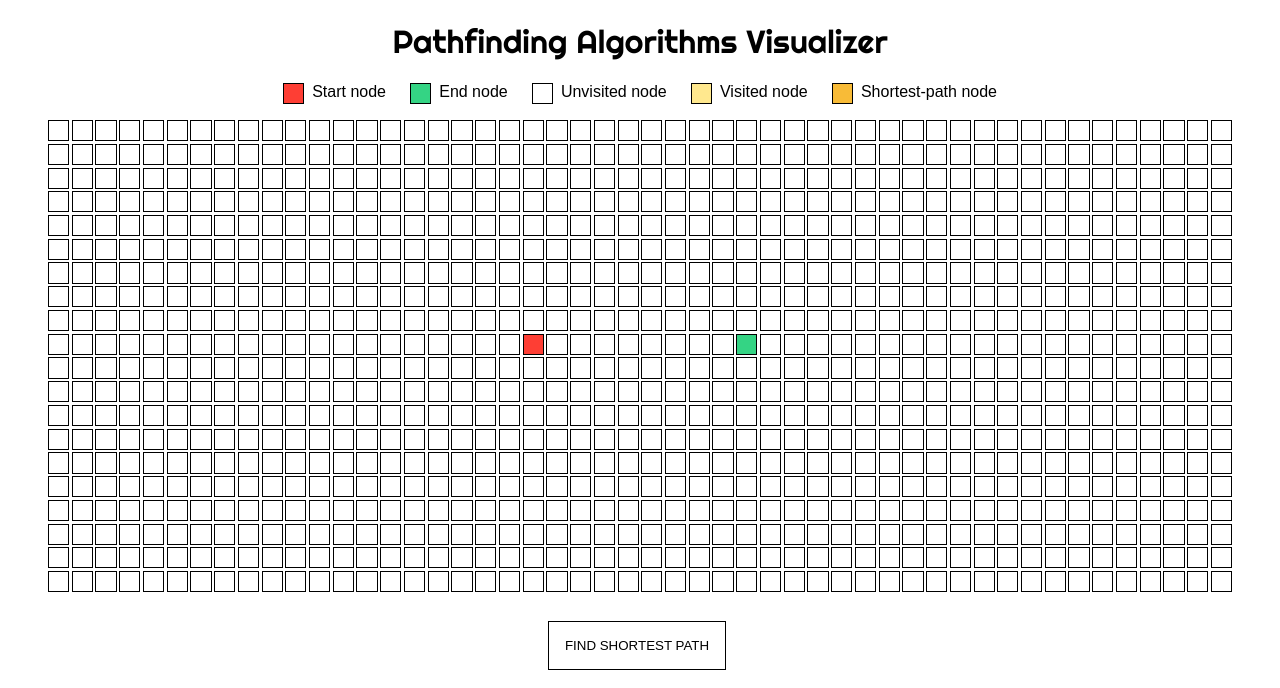
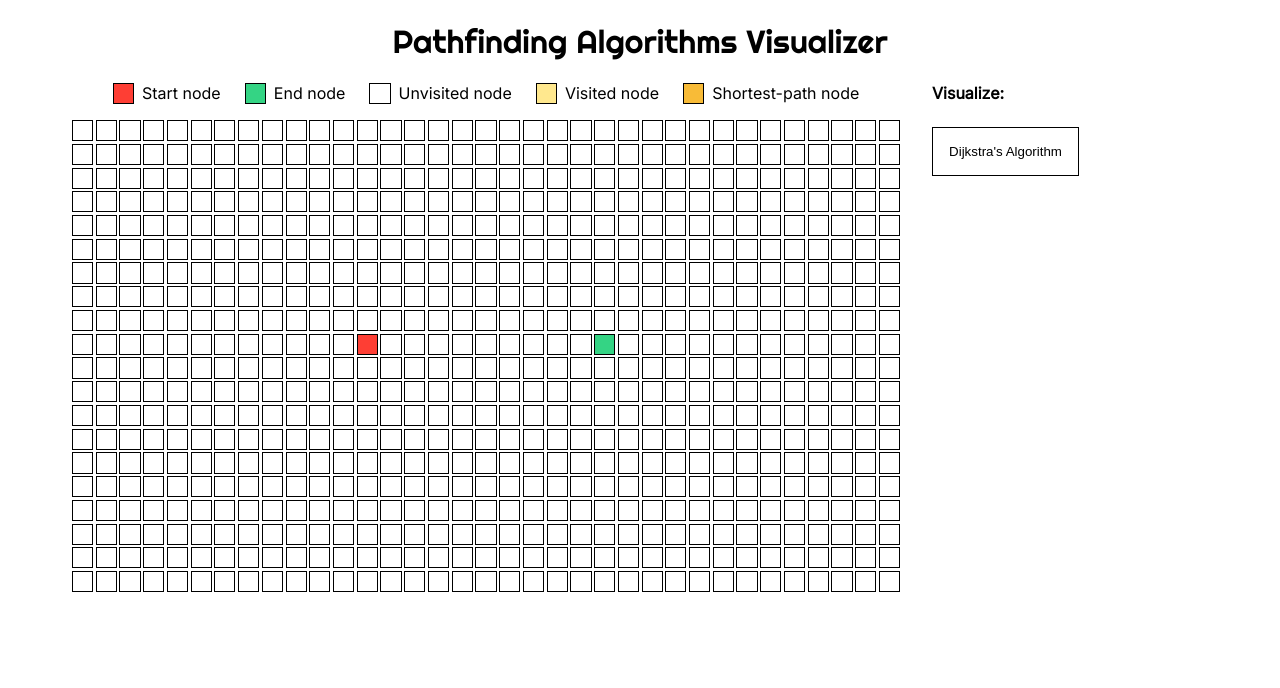
Before and after one commit to sonngdev/algorithms-visualizer, a React (Vite) app in the folder react-vite/: page / in a window 1280 px wide. Shown: the top 688 px of the page. Built offline with nearby package versions, Linux system fonts and the light colour scheme.

Commit message:
feat: Update app layout

```diff
--- a/react-vite/index.html
+++ b/react-vite/index.html
@@ -8,7 +8,7 @@
     <link rel="icon" type="image/png" href="/src/assets/favicon/src/favicon.svg" />
     <link rel="manifest" href="/src/assets/favicon/site.webmanifest">
     <meta name="viewport" content="width=device-width, initial-scale=1.0" />
-    <title>Algorithm Visualizer (React Vite)</title>
+    <title>Algorithms Visualizer</title>
   </head>
   <body>
     <div id="root"></div>
--- a/react-vite/src/App.css
+++ b/react-vite/src/App.css
@@ -9,8 +9,21 @@
   font-family: 'Righteous';
 }
 
+.main {
+  display: grid;
+  column-gap: 2rem;
+  grid-template-areas:
+    "legends sidebar"
+    "grid sidebar";
+  grid-template-rows: fit-content;
+  grid-template-columns: 3fr 1fr;
+}
+
 .legends {
+  grid-area: legends;
   display: flex;
+  justify-content: center;
+  flex-wrap: wrap;
   column-gap: 1.5rem;
   margin-bottom: 1rem;
 }
@@ -18,29 +31,39 @@
 .legend-group {
   display: flex;
   column-gap: 0.5rem;
+  align-items: center;
 }
 
 .grid {
   --grid-gap: 0.2vw;
+  grid-area: grid;
   display: grid;
   row-gap: var(--grid-gap);
   column-gap: var(--grid-gap);
   width: fit-content;
 }
 
+.sidebar {
+  grid-area: sidebar;
+}
+
+.subtitle {
+  font-size: 1rem;
+  margin-top: 0;
+  margin-bottom: 1.5rem;
+}
+
 .action {
-  margin-top: 2rem;
-  text-transform: uppercase;
   border: solid 1px black;
   background-color: transparent;
   padding: 1rem;
   cursor: pointer;
   transition: all ease-in-out 0.1s;
   box-shadow: 0 0 0 0;
-  transform: translate(-3px, -3px);
+  transform: translate(0, 0);
 }
 
 .action:hover {
   box-shadow: 3px 3px 0 0;
-  transform: translate(-6px, -6px);
+  transform: translate(-3px, -3px);
 }
--- a/react-vite/src/App.tsx
+++ b/react-vite/src/App.tsx
@@ -23,11 +23,11 @@ export type DragState = {
 }
 
 const NUM_ROWS = 20;
-const NUM_COLS = 50;
+const NUM_COLS = 35;
 
 function App() {
-  const [startNodePos, setStartNodePos] = useState({ row: 9, col: 20 });
-  const [endNodePos, setEndNodePos] = useState({ row: 9, col: 29 });
+  const [startNodePos, setStartNodePos] = useState({ row: 9, col: 12 });
+  const [endNodePos, setEndNodePos] = useState({ row: 9, col: 22 });
   const initialNodeStates = useMemo(() => {
     const states: NodeState[][] = [];
     for (let i = 0; i < NUM_ROWS; i++) {
@@ -144,6 +144,7 @@ function App() {
     <div className="App">
       <h1 className="title">Pathfinding Algorithms Visualizer</h1>
 
+      <div className="main">
         <div className="legends">
           <div className="legend-group">
             <div className="node start"></div>
@@ -206,13 +207,17 @@ function App() {
           ))}
         </div>
 
+        <div className="sidebar">
+          <h2 className="subtitle">Visualize:</h2>
           <button
             type="button"
             className="action"
             onClick={findShortestPath}
           >
-        Find shortest path
+            Dijkstra's Algorithm
           </button>
+        </div>
+      </div>
     </div>
   )
 }
--- a/react-vite/src/index.css
+++ b/react-vite/src/index.css
@@ -1,8 +1,8 @@
-@import url('https://fonts.googleapis.com/css2?family=Righteous&display=swap');
+@import url('https://fonts.googleapis.com/css2?family=Inter&family=Righteous&display=swap');
 
 body {
   margin: 0;
-  font-family: sans-serif;
+  font-family: 'Inter', sans-serif;
   -webkit-font-smoothing: antialiased;
   -moz-osx-font-smoothing: grayscale;
 }
```
Lines whose indentation alone changed are shown as unchanged.
